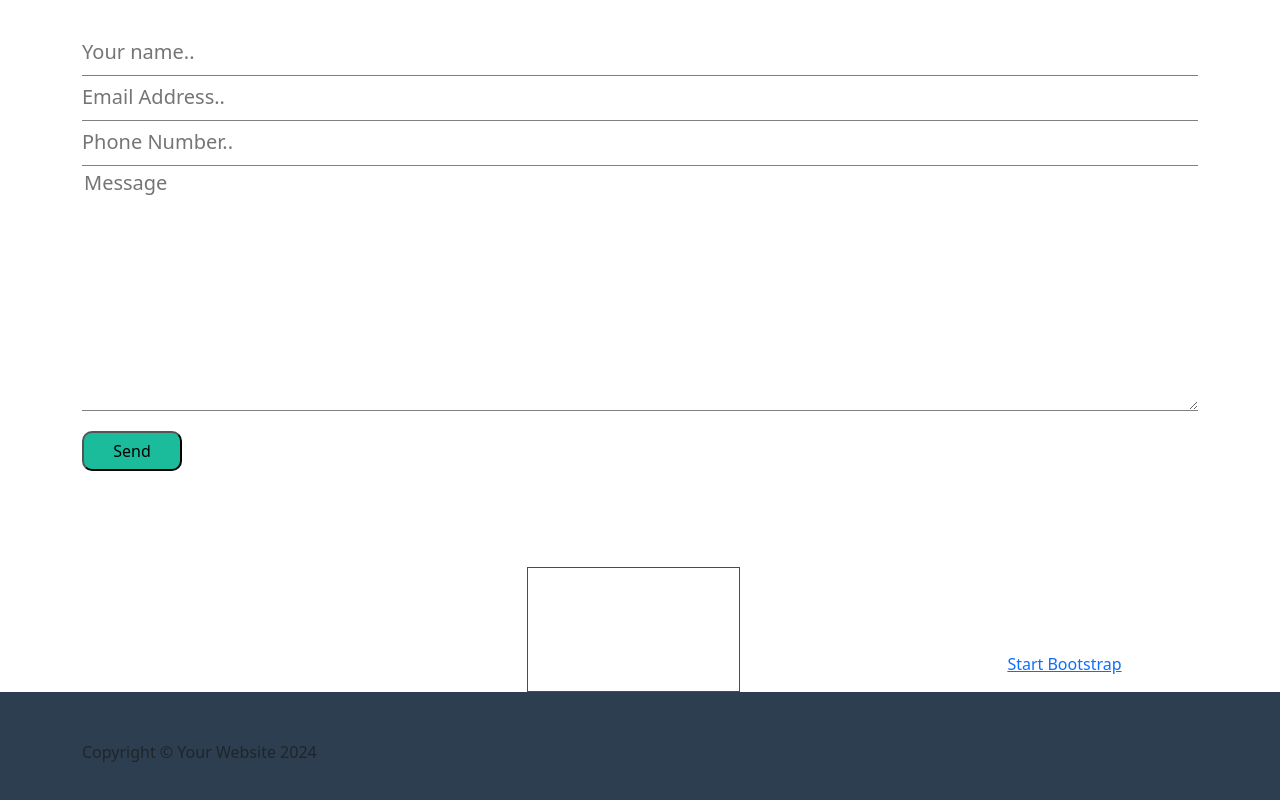
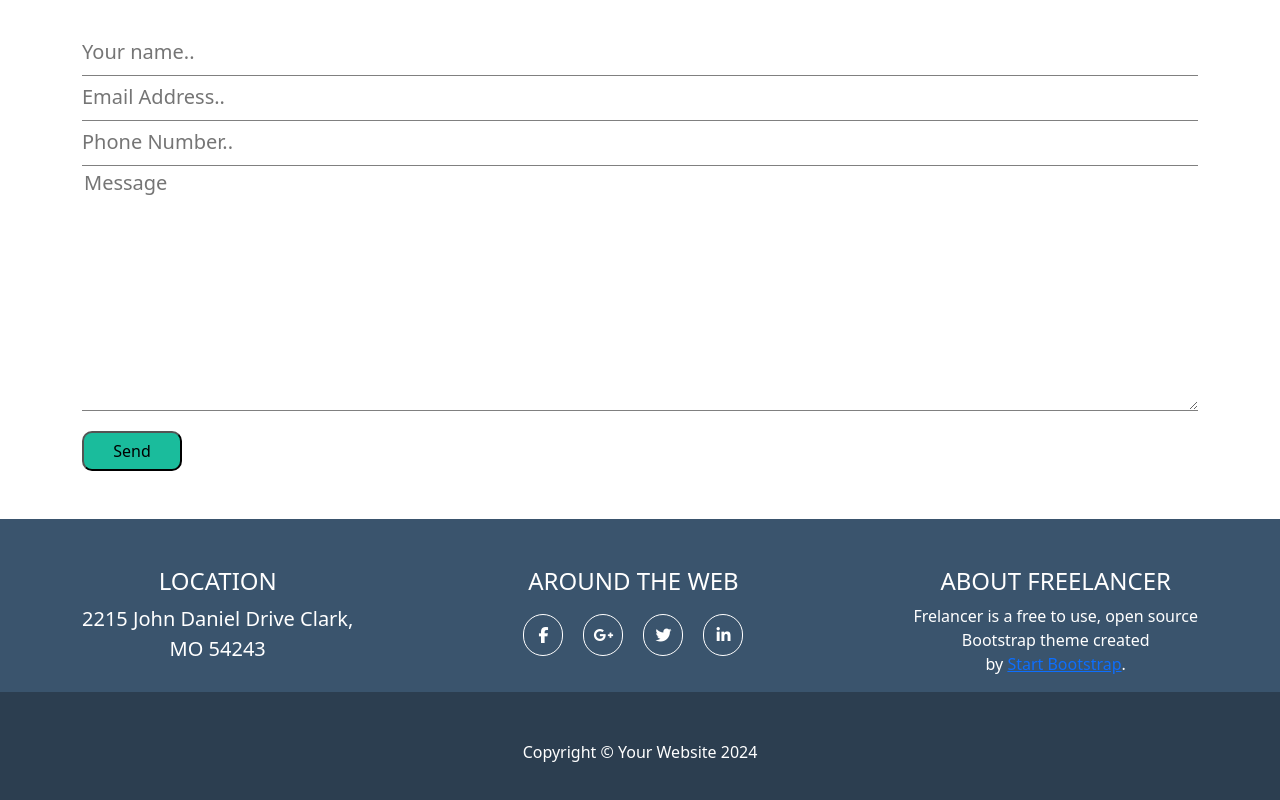
Before and after one commit to AngeloC89/html-css-bootstrap-freelancer, a plain HTML site: page index.html in a window 1280 px wide. Shown: the part 2321-3121 px from the top of the page. Drawn offline with nearby package versions, Linux system fonts and the light colour scheme.

Commit message:
now is complete -.-'

```diff
--- a/css/style.css
+++ b/css/style.css
@@ -5,14 +5,18 @@
 .odd{
     background-color: #1abc9c;
 }
-
+.footer-top{
+    background-color: #3A546D;
+}
 .footer-bottom{
     background-color: #2c3e50;
+    color: white;
+    text-align: center;
 }
 
 .line-hero {
     display: inline-block;
-    height: 2px;
+    height: 2%;
     background-color: white;
     width: 200px;
     border: 3px solid white;
@@ -61,7 +65,7 @@ textarea::placeholder{
     display: flex;
     align-items: center;
     justify-content: center;
-    background-color: rgba(0, 0, 0, 0.7);
+    background-color: #1abc9cae;
     opacity: 0;
     transition: opacity 0.3s ease;
 }
@@ -75,3 +79,17 @@ textarea::placeholder{
     font-size: 6em;
     color: #fff;
 }
+
+.brands>div{
+    border: 1px solid white;
+    border-radius: 30px;
+    width: 40px;
+    aspect-ratio: 1 / 1;
+    text-align: center;
+    line-height: 40px;
+    color: white;
+    font-size: 1em;
+    margin: 10px;
+
+
+}
--- a/index.html
+++ b/index.html
@@ -161,7 +161,7 @@
 
 
 
-        <div class="text-white align-items-center  d-flex flex-column  debug ">
+        <div class="text-white align-items-center  d-flex flex-column">
           <h4 class="text-uppercase ">Around the web</h4>
           <div class="d-flex brands">
             <div><i class="fa-brands fa-facebook-f"></i></div>
```
